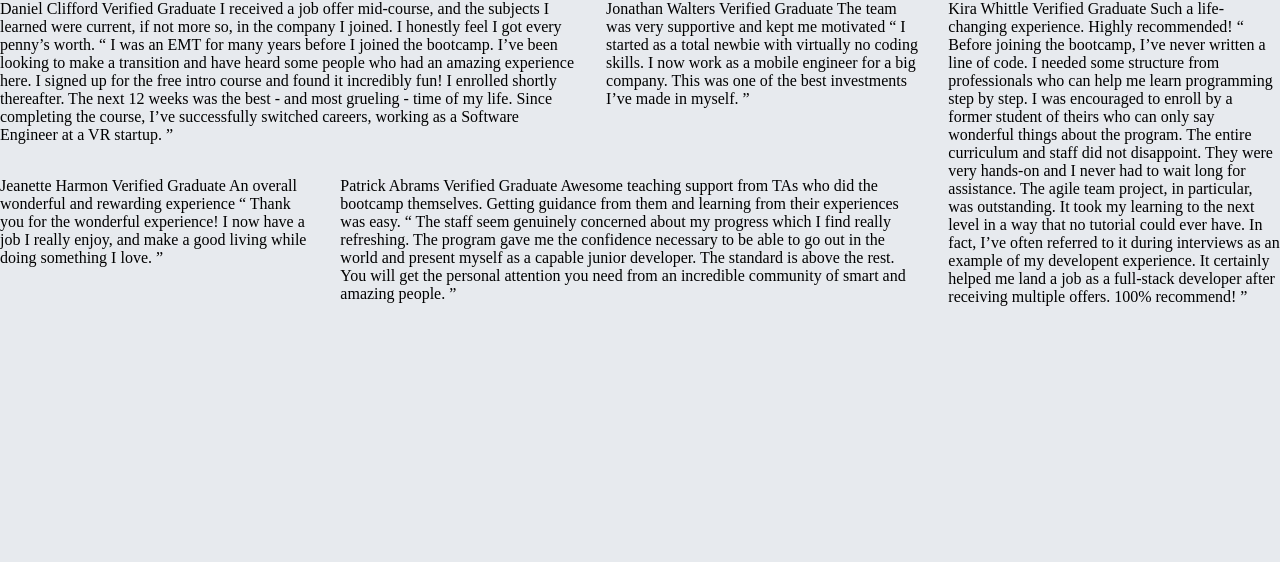
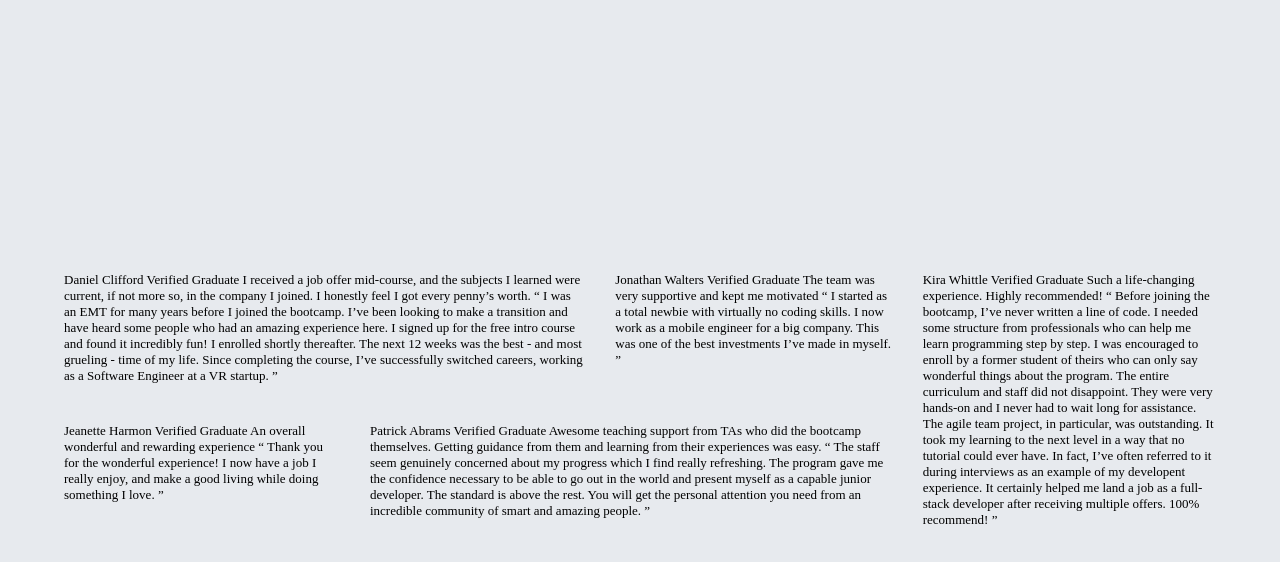
Before and after one commit to Mokszi/testimonials-grid-section, a plain HTML site: page index.html in a window 1280 px wide. Drawn offline with Linux system fonts and the light colour scheme.

Commit message:
positioning

```diff
--- a/style.css
+++ b/style.css
@@ -1,10 +1,13 @@
 body{
     background-color: hsl(214, 17%, 92%);
+    font-size: 13px;
     display: flex;
     flex-direction: column;
     justify-content: center;
-    align-items: center;
-    margin: auto;
+    margin: 0;
+    height: 100vh;
+    padding-left: 5%;
+    padding-right: 5%;
 }
 
 section{
```
